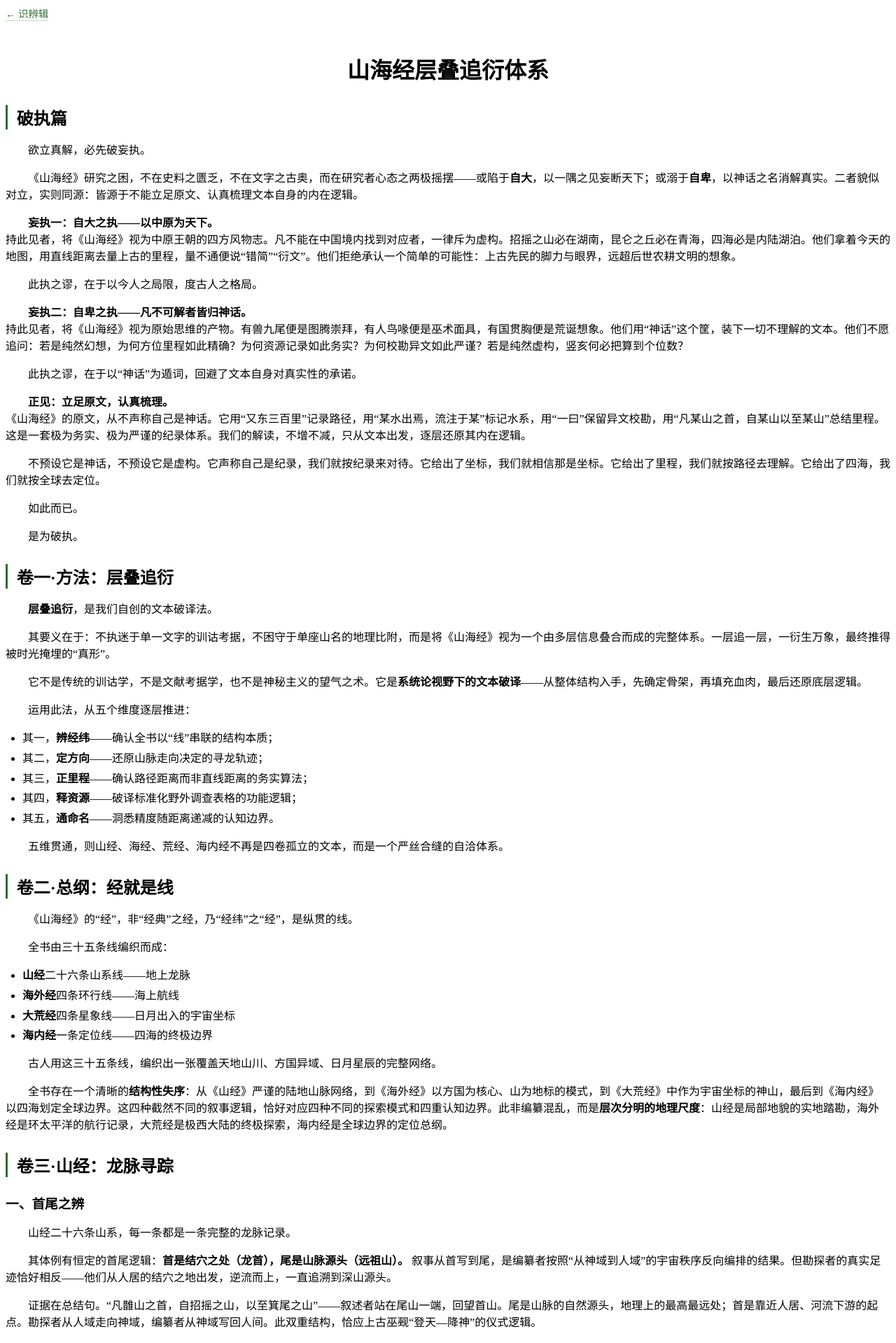
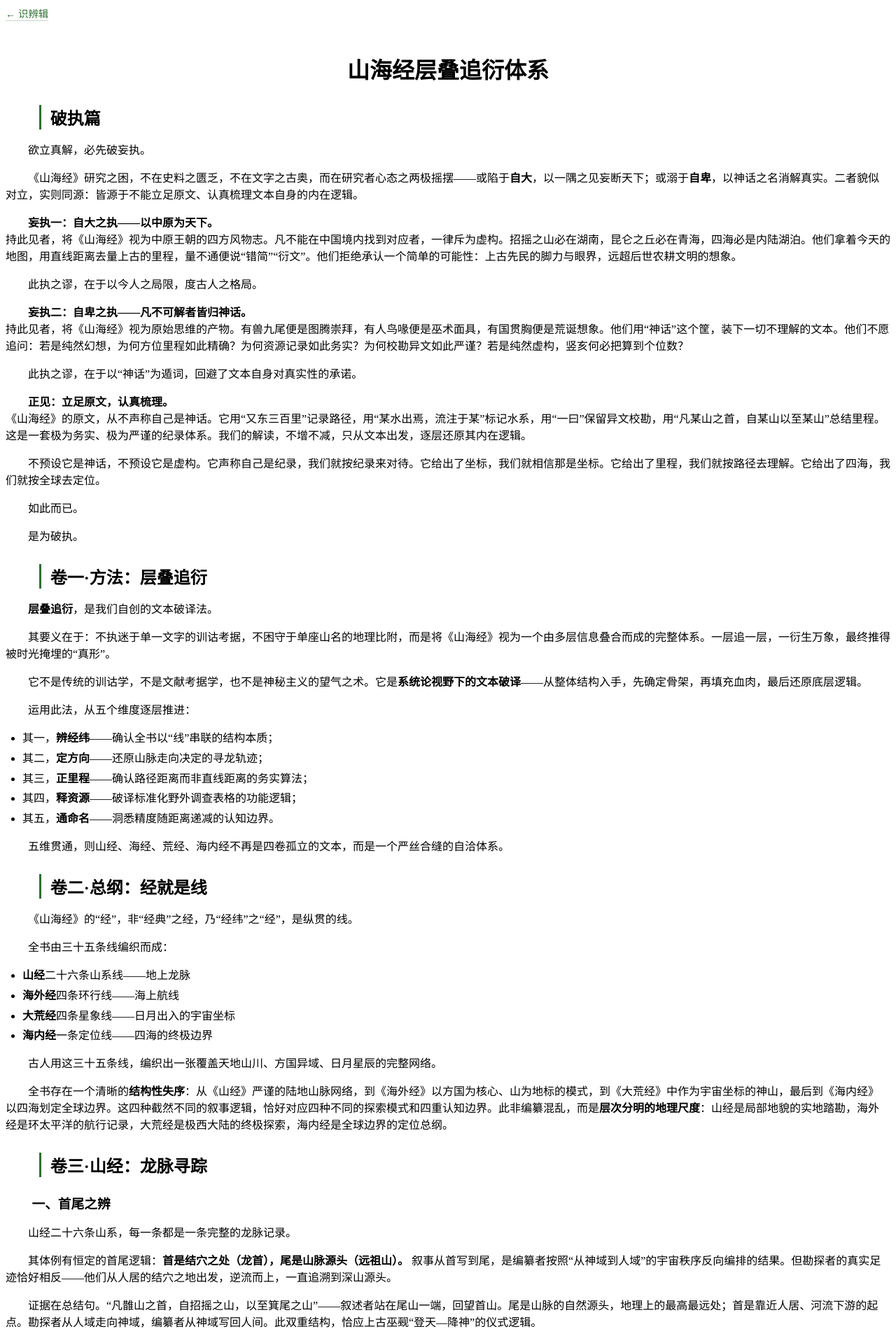
Before and after one commit to chixiao994/chixiao994.github.io, a Jekyll site: the page shibianji/interpretations/先秦/山海经/index.html, which Jekyll copies as it is, in a window 1280 px wide. Shown: the top 1919 px of the page at 70% size. Built offline with Jekyll 4.4.1, drawn with Linux system fonts in a browser that asks for light colours.

Commit message:
Update and rename 山海经层叠追衍体系.html to index.html

```diff
--- a/shibianji/interpretations/先秦/山海经/山海经层叠追衍体系.html
+++ b/shibianji/interpretations/先秦/山海经/index.html
@@ -8,6 +8,8 @@
     <style>
         /* 后备样式 */
         h1 { text-align: center; }
+        /* 二三级标题整体左缩进两个字符（2em） */
+        h2, h3 { margin-left: 2em; }
         .container p { text-indent: 2em; margin-bottom: 1rem; }
         .home-link {
             display: inline-block;
@@ -20,9 +22,14 @@
         .home-link:hover { color: #1a4a1c; border-bottom-color: #2c6e2f; }
         .footer-note { margin-top: 2rem; font-size: 0.8rem; text-align: center; color: #8a9b8a; }
         h2, h3, h4 { margin-top: 1.2em; margin-bottom: 0.5em; font-weight: 600; }
+        /* 保持h2原有的左边框，但因为整体左移2em，左边框也会在2em处 */
         h2 { border-left: 3px solid #2c6e2f; padding-left: 0.8rem; }
         ul, ol { padding-left: 1.5rem; margin-bottom: 1rem; }
         li { margin-bottom: 0.3rem; }
+        /* 移动端适配：缩进可适当减小 */
+        @media (max-width: 600px) {
+            h2, h3 { margin-left: 1em; }
+        }
     </style>
 </head>
 <body>
```
